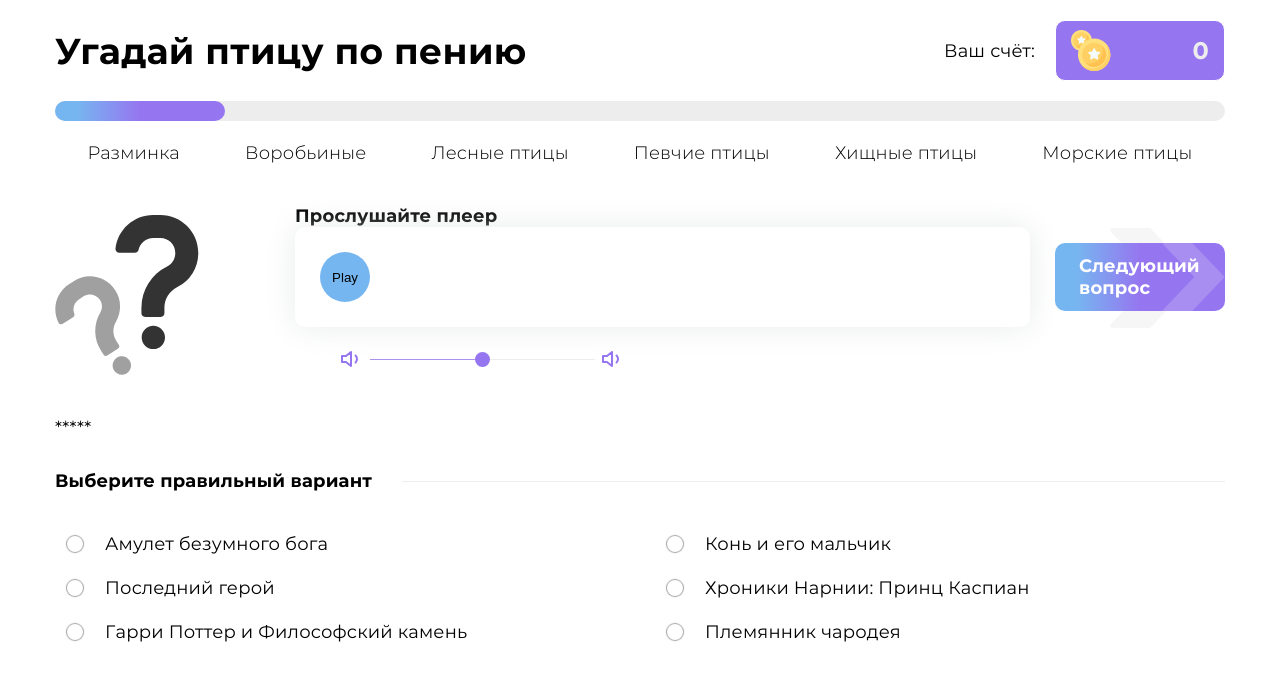
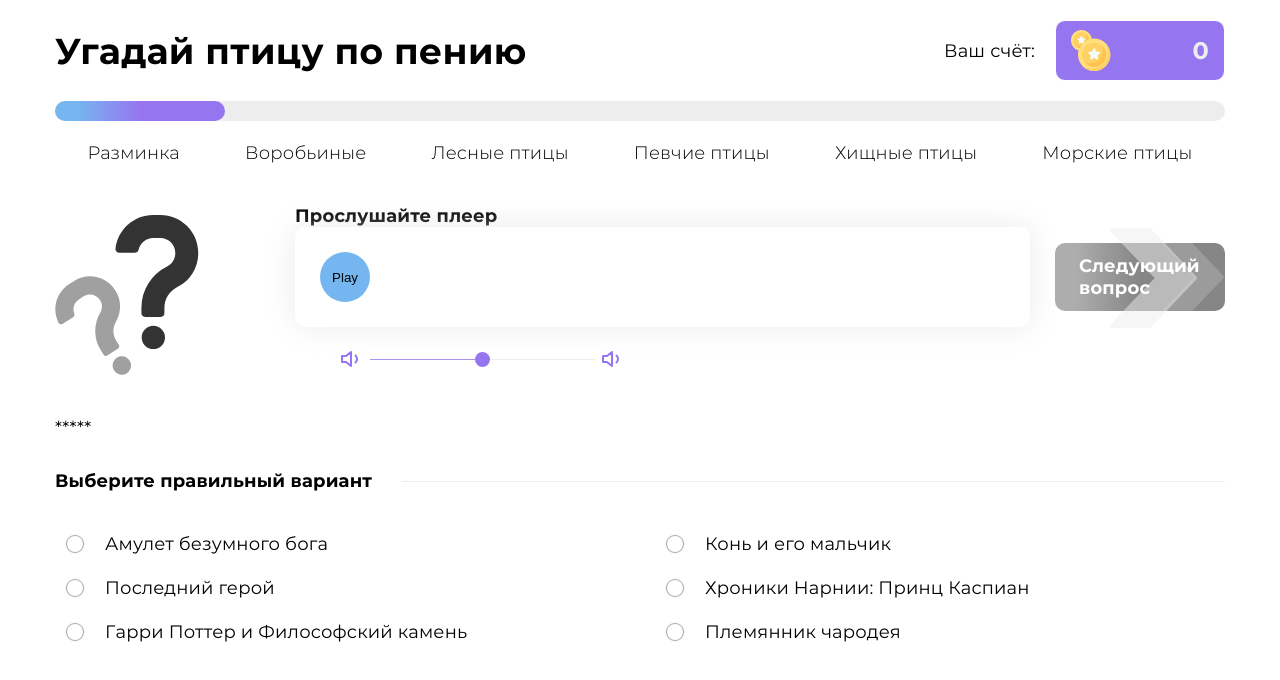
Before and after one commit to Dima-Dim/songbird, a React app: page / in a window 1280 px wide. Shown: the top 680 px of the page. Built offline with nearby package versions, Linux system fonts and the light colour scheme; no server answers.

Commit message:
feat: add and use stepComplete in gameState

```diff
--- a/src/components/question/question.tsx
+++ b/src/components/question/question.tsx
@@ -1,8 +1,11 @@
 import * as React from "react";
+import {useSelector} from "react-redux";
+import classnames from "classnames";
 import AudioPlayer from "../audio-player/audio-player";
 import {questionSC as SC} from "./sc";
 import {QuestionOption} from "../../types/questions-types";
-import {assetsUrl} from "../../config";
+import {assetsUrl, helperClassNames} from "../../config";
+import {selectStepComplete} from "../../selectors";
 
 interface QuestionProps {
   question: QuestionOption | null;
@@ -13,7 +16,12 @@
     question,
   } = props;
 
+  const stepComplete = useSelector(selectStepComplete);
   const audioSrc = question && `${assetsUrl.MAIN}/${assetsUrl.AUDIO_FOLDER}/${question.audioFileUrl}`;
+
+  const nextStepBtnClassNames = classnames({
+    [helperClassNames.ACTIVE]: stepComplete,
+  });
 
   return (
     <SC.CONTAINER>
@@ -30,7 +38,13 @@
           src={audioSrc}
         />
       )}
-      <SC.NEXT_STEP_BTN type="button">Следующий вопрос</SC.NEXT_STEP_BTN>
+      <SC.NEXT_STEP_BTN
+        className={nextStepBtnClassNames}
+        type="button"
+        disabled={!stepComplete}
+      >
+        Следующий вопрос
+      </SC.NEXT_STEP_BTN>
     </SC.CONTAINER>
   );
 };
--- a/src/components/question/sc.ts
+++ b/src/components/question/sc.ts
@@ -1,6 +1,7 @@
 import styled from "styled-components";
 import {cssFonts, cssWidth} from "../../styled-components/variables";
 import {cssMixins} from "../../styled-components/mixins";
+import {helperClassNames} from "../../config";
 
 export const questionSC = {
   CONTAINER: styled.section`
@@ -86,6 +87,10 @@
     background-position: right;
     border-radius: 10px;
 
+    &:not(.${helperClassNames.ACTIVE}) {
+      filter: grayscale();
+    }
+
     @media(min-width: ${cssWidth.tablet.FULL}px) {
       grid-column: -1/-2;
       grid-row: 2/3;
--- a/src/config.ts
+++ b/src/config.ts
@@ -19,4 +19,5 @@
 export const helperClassNames = {
   RIGHT: `right-item-for-sc`,
   WRONG: `wrong-item-for-sc`,
+  ACTIVE: `active-item-for-sc`,
 };
--- a/src/selectors.ts
+++ b/src/selectors.ts
@@ -8,12 +8,16 @@
   (questionsState) => questionsState?.data
 );
 
-
 const selectGameState = (state: RootState) => state?.game;
 
 export const selectCurrentStep = createSelector(
   selectGameState,
   (questionsState) => questionsState?.currentStep
+);
+
+export const selectStepComplete = createSelector(
+  selectGameState,
+  (questionsState) => questionsState?.stepComplete
 );
 
 const selectCurrentGenre = createSelector(
--- a/src/slices/game-slice/game-slice.ts
+++ b/src/slices/game-slice/game-slice.ts
@@ -4,6 +4,7 @@
 
 interface gameState {
   currentStep: number;
+  stepComplete: boolean;
   currentGenre: QuestionsGenre | null;
   currentAnswer: number | null;
   wrongAnswers: number[],
@@ -15,6 +16,7 @@
   currentGenre: null,
   currentAnswer: null,
   wrongAnswers: [],
+  stepComplete: false,
 };
 
 export const gameSlice = createSlice(
@@ -32,6 +34,7 @@
         stateRTK.currentAnswer = action.payload.id;
         if(action.payload.isRight) {
           stateRTK.rightAnswers = action.payload.id;
+          stateRTK.stepComplete = true;
         } else {
           stateRTK.wrongAnswers.push(action.payload.id);
         }
```
